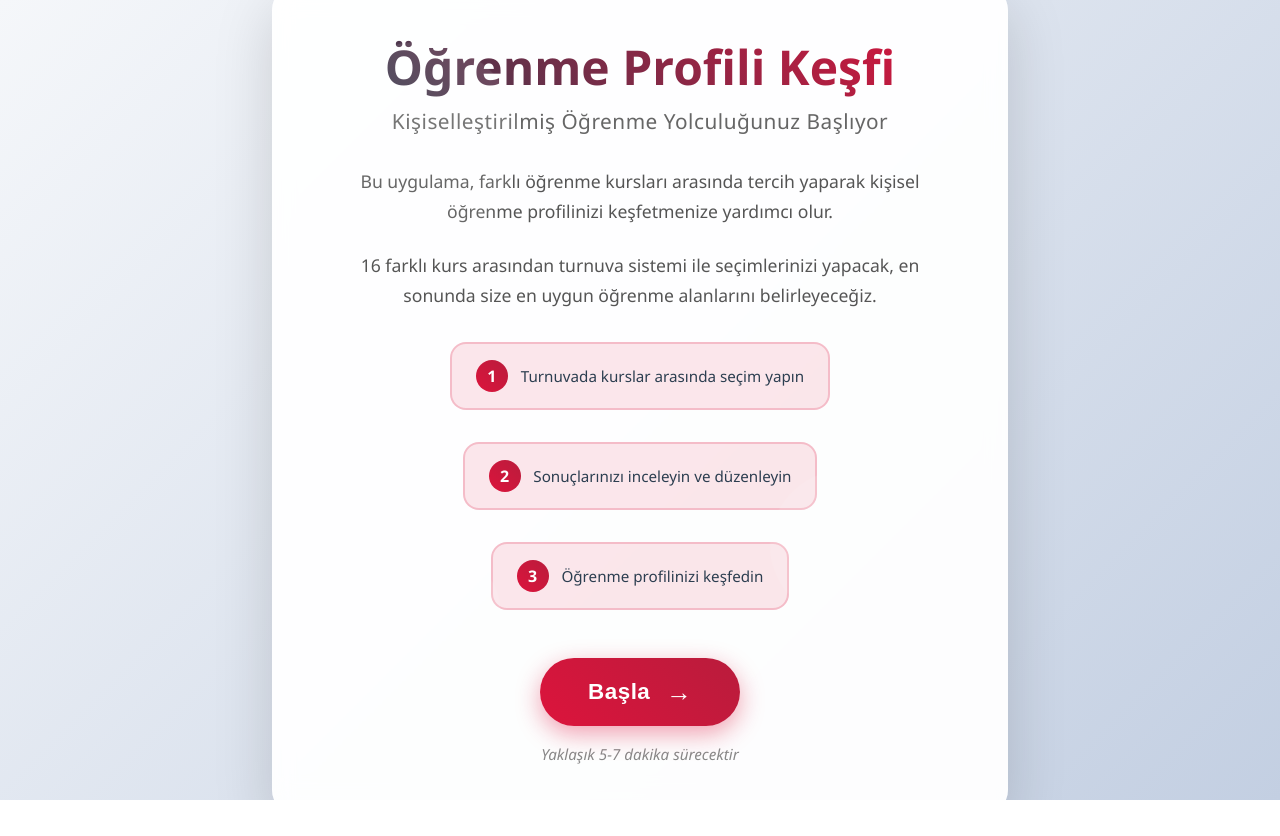
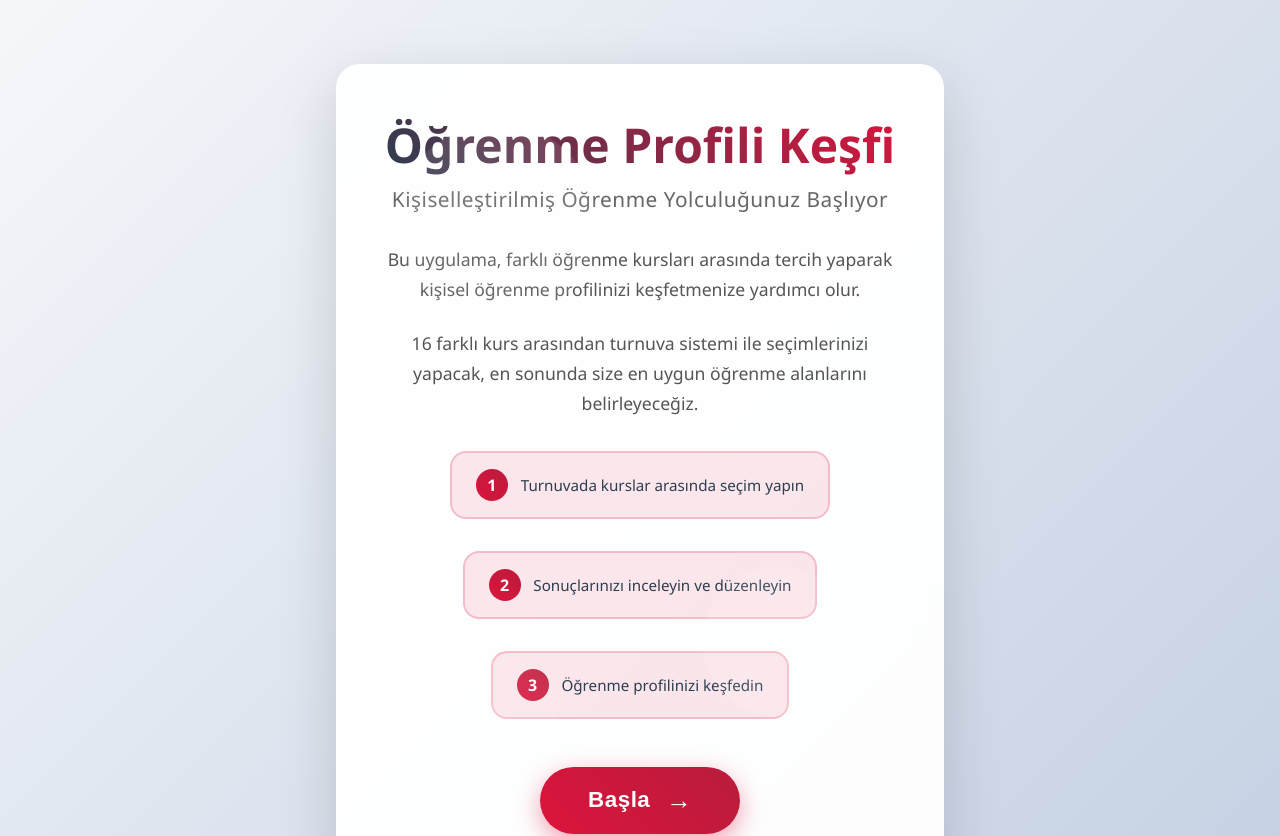
Before and after one commit to onurtaskinn/profile_finder, a React (Create React App) app: page / in a window 1280 px wide. Shown: the top 836 px of the page. Before the commit the page ends 800 px from the top, so only its background shows below. Built offline with nearby package versions, Linux system fonts and the light colour scheme.

Commit message:
landing page issue solvec

```diff
--- a/src/App.css
+++ b/src/App.css
@@ -9,7 +9,7 @@
 .App {
   width: 100%;
   height: 100vh;
-  overflow: hidden;
+  overflow: visible;
   font-family: 'Segoe UI', Tahoma, Geneva, Verdana, sans-serif;
 }
 
--- a/src/components/LandingPage.css
+++ b/src/components/LandingPage.css
@@ -2,21 +2,19 @@
 
 .landing-page {
   width: 100%;
-  height: 100vh;
   background: linear-gradient(135deg, #f5f7fa 0%, #c3cfe2 100%);
-  display: flex;
-  align-items: center;
-  justify-content: center;
   position: relative;
-  overflow: hidden;
+  padding: 2rem;
+  min-height: 100vh;
 }
 
 .landing-container {
   position: relative;
   z-index: 2;
-  width: 100%;
+  width: 50%;
   max-width: 800px;
-  padding: 2rem;
+  margin: 0 auto;
+  padding: 2rem 0;
 }
 
 .landing-content {
@@ -27,6 +25,8 @@
   backdrop-filter: blur(10px);
   text-align: center;
   animation: slideInUp 0.8s ease-out;
+  width: 100%;
+  box-sizing: border-box;
 }
 
 @keyframes slideInUp {
```
